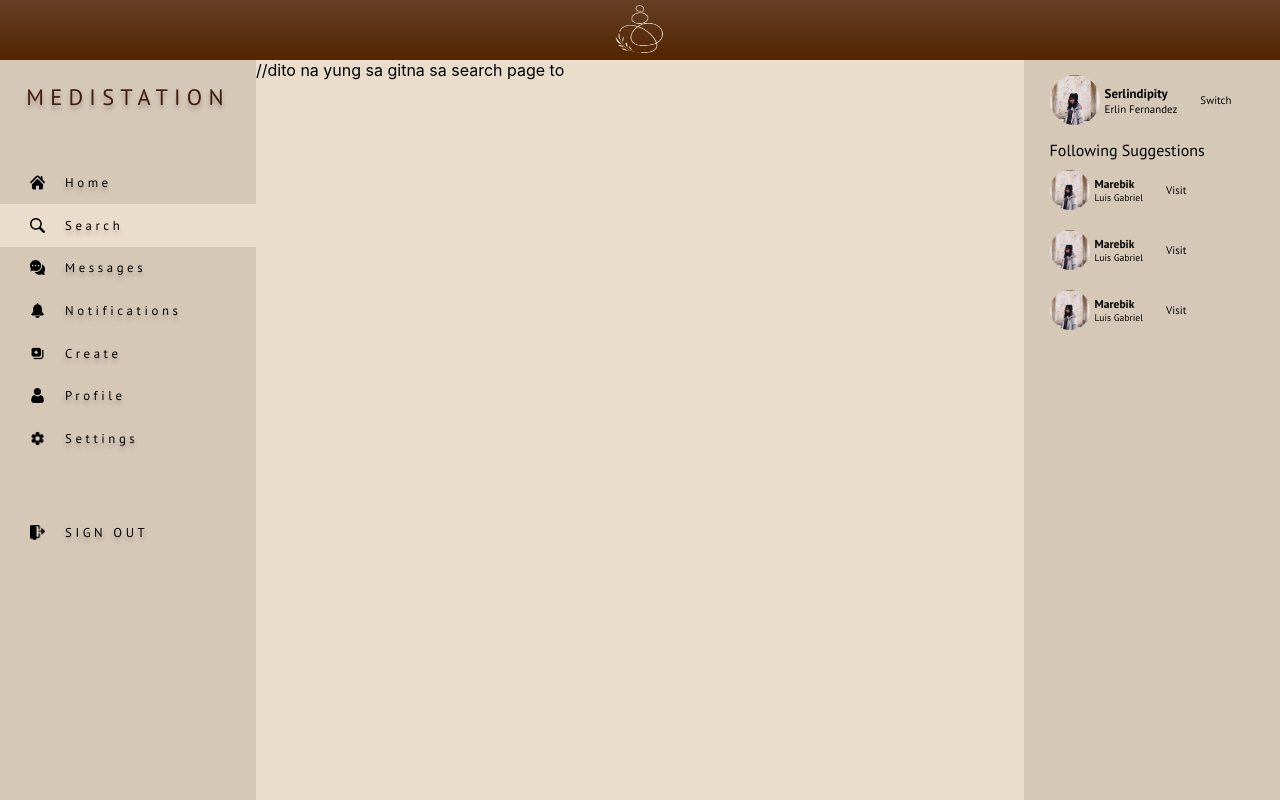
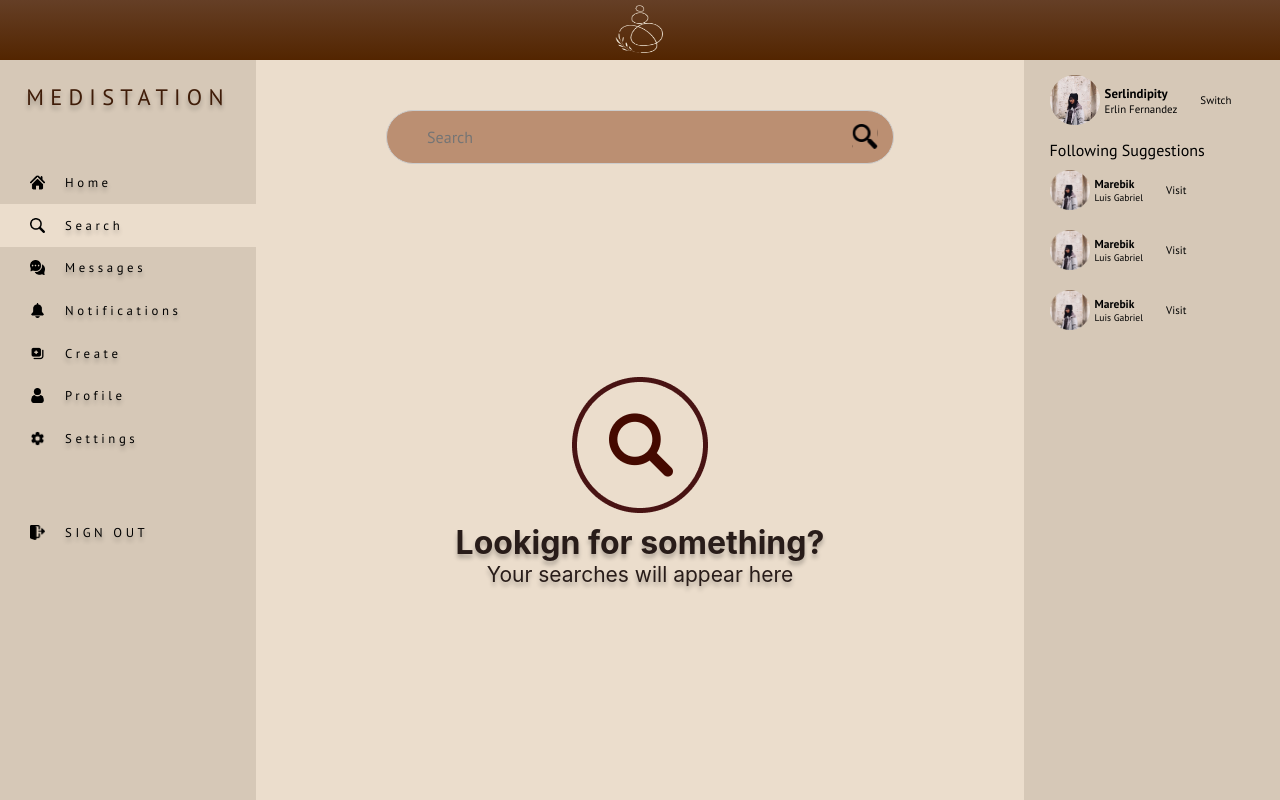
Before and after one commit to LuisMav23/medistation, a React (Create React App) app: page /search in a window 1280 px wide. Built offline with nearby package versions, Linux system fonts and the light colour scheme.

Commit message:
search page

```diff
--- a/src/components/searchpage.jsx
+++ b/src/components/searchpage.jsx
@@ -1,13 +1,14 @@
-import React, {useEffect, useState} from "react";
-
+import React, {useEffect, useState, useCallback } from "react";
 import "./styles/mainpage.css"
 import "./styles/searchpage.css"
-
-
 
 import NavigationBar from "./navigationBar";
 import TopBar from "./topBar";
 import FriendsList from "./friendsList";
+
+import SearchIcon from "./assets/icons/searchIcon.svg"
+import NoSearch from "./assets/noSearch.png"
+import ProfileImage from './assets/profile-you.png'
 
 const SearchPage = () => {
   const [screenWidth, setScreenWidth] = useState(window.innerWidth);
@@ -22,13 +23,28 @@ const SearchPage = () => {
         };
       }, []);
 
+  const [isSearchEmpty, setisSearchEmpty] = useState(true);
+  const [input, setInput] = useState("");
+  const [searchQuery, setSearchQuery] = useState("");
+
+  const handleInput= (event) => {
+    setInput(event.target.value);
+  };
+
   return (
     <>
       <TopBar />
       <div class="mainpage-container">
         {screenWidth >= 768 && <NavigationBar selected={'Search'}/>}
         <div class="searchpage-container">
-          //dito na yung sa gitna sa search page to
+          <div class="search-bar-container">
+            <input type="text" class="search-bar" placeholder="Search" onChange={handleInput}/>
+            <button className="search-button" onClick={()=>{setisSearchEmpty(false);setSearchQuery(input)}}>
+              <img src={SearchIcon} alt="Search Icon" className="search-icon"/>
+            </button>
+          </div>
+          {isSearchEmpty == true && <EmptySearch/>}
+          {isSearchEmpty == false && <SearchList searchQuery={searchQuery}/>}
         </div>
         {screenWidth >= 768 && <FriendsList/>}
       </div>
@@ -36,6 +52,51 @@ const SearchPage = () => {
   );
 };
 
+const EmptySearch = () => {
+  return (
+    <div class="empty-search">
+      <img class="empty-search-image" alt="Empty Search" src={NoSearch}/>
+      <h2 class="empty-search-heading">Lookign for something?</h2>
+      <p class="empty-search-p">Your searches will appear here</p>
+    </div>
+  );
+}
+
+const SearchList = ({searchQuery}) => {
+  return (
+    <div class="search-list">
+      <div className="search-for-container">
+        <p className="search-for">Search for <span>{searchQuery}</span></p>
+      </div>
+        <SearchItem username="Maverick" name="Luis Maverick" isFollowing={true}/>
+    </div>
+  );
+}
 
 
+const SearchItem = ({ username, name, isFollowing }) => {
+  const [profileIsFollowing, setProfileIsFollowing] = useState(isFollowing);
+
+  const handleFollowButtonClick = useCallback(() => {
+    setProfileIsFollowing(!profileIsFollowing);
+  }, [profileIsFollowing]);
+
+  return (
+    <div className="search-item">
+      <div className="search-profile-container">
+        <div className="search-item-image-container">
+          <img className="search-item-image" src={ProfileImage} alt="Search Item" />
+        </div>
+        <div className="search-item-name-container">
+          <p className="search-item-username">{username}</p>
+          <p className="search-item-name">{name}</p>
+        </div>
+      </div>
+      <button className="search-item-follow-button" onClick={handleFollowButtonClick}>
+        {profileIsFollowing ? 'Following' : 'Follow'}
+      </button>
+    </div>
+  );
+};
+
 export default SearchPage;
--- a/src/components/styles/homepage.css
+++ b/src/components/styles/homepage.css
@@ -10,7 +10,7 @@
 
 .stories-container {
     width: 70%;
-    height: fit-content;
+    height: 150px;
     overflow: auto;
     display: flex;
     align-items: center;
--- a/src/components/styles/searchpage.css
+++ b/src/components/styles/searchpage.css
@@ -1,4 +1,145 @@
 .searchpage-container {
     width: 60%;
     overflow: auto;
+    display: flex;
+    flex-direction: column;
+    align-items: center;
+    justify-content: flex-start;
+    padding-top: 50px;
 }
+
+.search-bar-container {
+    display: flex;
+    align-items: center;
+    border: 1px solid #ccc;
+    padding: 5px;
+    border-radius: 5px;
+    background: rgba(157, 95, 58, 0.61);
+    border-radius: 62px;
+    width: 60%;
+    height: 45px;
+    padding-left: 40px;
+}
+
+.search-bar {
+    all: initial;
+    flex: 1;
+    border: none;
+    outline: none;
+    font-family: 'PT Sans';
+    font-size: 16px;
+    width: 90%;
+}
+
+.search-icon{
+    width: 100%;
+    height: 100%;
+}
+.search-button{
+    all: initial;
+    width: 10%;
+    height: 25px;
+    cursor: pointer;
+}
+
+/* EMPTY SEARCH */
+.empty-search {
+    width: 100%;
+    height: 100%;
+    display: flex;
+    flex-direction: column;
+    align-items: center;
+    justify-content: center;
+}
+
+.empty-search-heading {
+    font-size: 32px;
+    color: #281C19;
+    text-shadow: 0px 4px 4px rgba(0, 0, 0, 0.25);
+    margin-top: 10px;
+    margin-bottom: 0;
+}
+
+.empty-search-p {
+    font-size: 21px;
+    color: #281C19;
+    text-shadow: 0px 4px 4px rgba(0, 0, 0, 0.25);
+    margin:0;
+}
+
+/* SEARCH LIST */
+
+.search-list {
+    width: 70%;
+    height: 100%;
+    display: flex;
+    flex-direction: column;
+    justify-content: flex-start;
+    align-items: center;
+}
+
+.search-for-container {
+    width: 100%;
+    display: flex;
+    align-items: center;
+    justify-content: flex-start;
+    margin-top: 10px;
+    margin-bottom: 10px;
+}
+
+.search-for {
+    font-family: 'PT Sans Bold';
+    font-size: 25px;
+}
+
+.search-for span{
+    font-family: 'PT Sans';
+    color: #bb8f72;
+    font-size: 25px;
+}
+
+.search-item {
+    width: 100%;
+    display: flex;
+    align-items: center;
+    justify-content: space-between;
+}
+.search-item-image {
+    height: 85px;
+    width: 85px;
+    border: 5px solid #653F26;
+    border-radius: 100%;
+}
+
+.search-profile-container {
+    margin:0;
+    display: flex;
+    flex-direction: row;
+}
+
+.search-item-name-container {
+    display: flex;
+    flex-direction: column;
+    justify-content:center;
+    margin-left: 20px;
+}
+
+.search-item-username{
+    margin:0;
+    font-family: 'PT Sans Bold';
+    font-size: 24px;
+}
+.search-item-name {
+    margin:0;
+    font-family: 'PT Sans';
+    font-size: 18px;
+}
+
+.search-item-follow-button {
+    all: initial;
+    cursor: pointer;
+    display: flex;
+    font-size: 1vw;
+    font-family: 'PT Sans';
+    margin-left: 10%;
+}
```
Also changed, not shown: src/components/assets/icons/searchIcon.svg (added), src/components/assets/noSearch.png (added).
